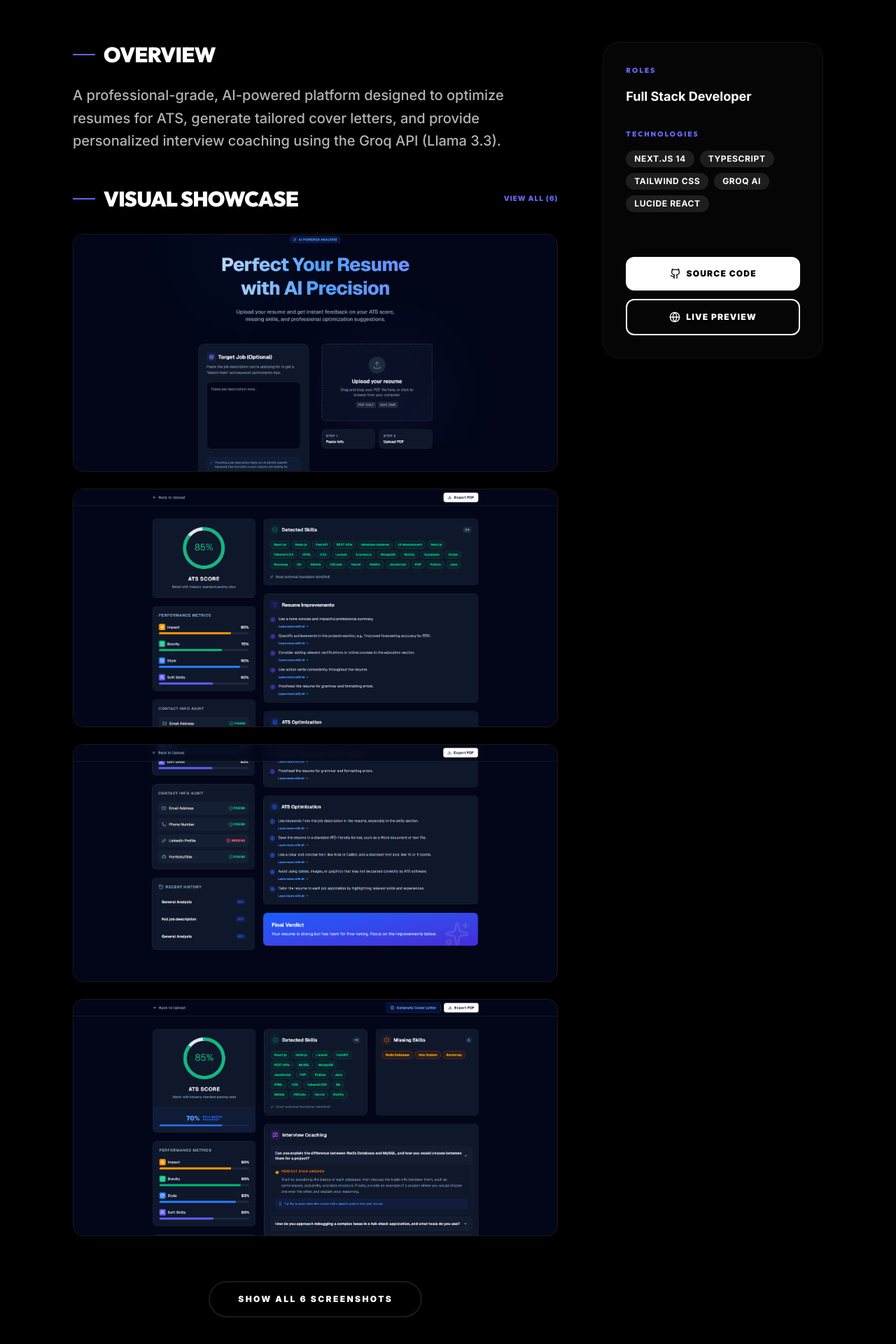
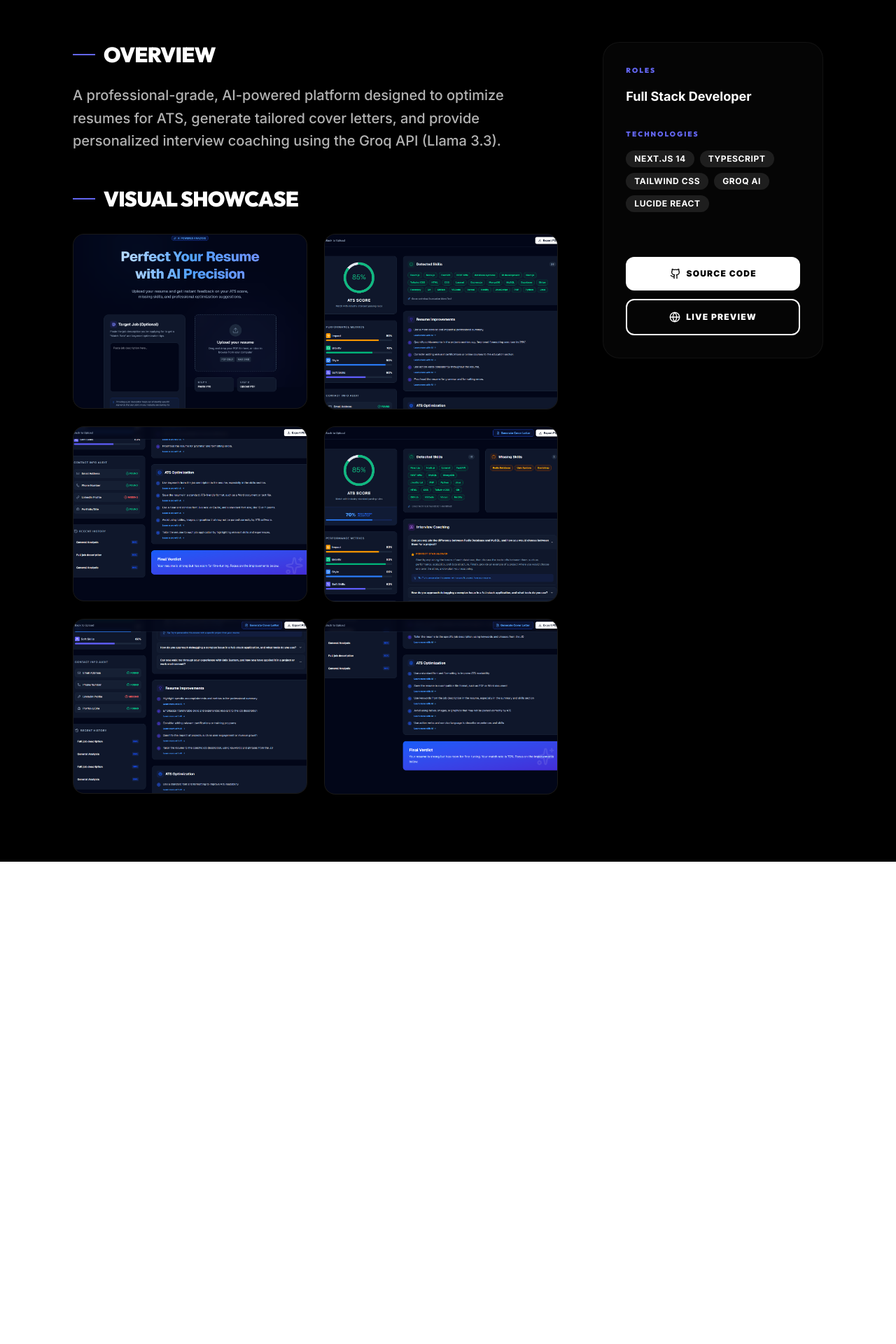
Before and after one commit to Minel03/React-Portfolio, a React (Vite) app: page /project/ai-resume-analyzer in a window 1280 px wide. Shown: the part 564-2484 px from the top of the page at 70% size. After the commit the page ends 1795 px from the top, so only its background shows below. Built offline with nearby package versions, Linux system fonts and the light colour scheme.

Commit message:
feat: add dynamic project detail page with image carousel and tech stack display

```diff
--- a/src/pages/Project.jsx
+++ b/src/pages/Project.jsx
@@ -37,11 +37,7 @@ const Project = () => {
 
   const techStack = project.language.split(',').map((tech) => tech.trim());
 
-  const [showAllImages, setShowAllImages] = useState(false);
-  const initialImageCount = 4;
-  const displayedImages = showAllImages
-    ? project.images
-    : project.images.slice(0, initialImageCount);
+
 
   return (
     <motion.div
@@ -121,41 +117,23 @@ const Project = () => {
                 <span className='w-8 h-[2px] bg-accent'></span>
                 Visual Showcase
               </h2>
-              {totalImages > initialImageCount && (
-                <button
-                  onClick={() => setShowAllImages(!showAllImages)}
-                  className='text-[10px] font-black uppercase tracking-widest text-accent hover:underline'>
-                  {showAllImages ? 'Show Less' : `View All (${totalImages})`}
-                </button>
-              )}
             </div>
-            <div className='grid grid-cols-1 gap-6'>
-              {displayedImages.map((img, i) => (
+            <div className='grid grid-cols-1 md:grid-cols-2 gap-6'>
+              {project.images.map((img, i) => (
                 <motion.div
                   key={i}
                   initial={{ opacity: 0, y: 30 }}
                   whileInView={{ opacity: 1, y: 0 }}
                   viewport={{ once: true }}
-                  className='rounded-2xl overflow-hidden bg-black/5 dark:bg-white/5 border border-black/5 dark:border-white/5'>
+                  className='rounded-2xl overflow-hidden bg-black/5 dark:bg-white/5 border border-black/5 dark:border-white/5 group aspect-[4/3]'>
                   <img
                     src={img}
                     alt={`${project.title} screenshot ${i}`}
-                    className='w-full h-auto'
+                    className='w-full h-full object-cover group-hover:scale-105 transition-transform duration-700 ease-[cubic-bezier(0.16,1,0.3,1)]'
                   />
                 </motion.div>
               ))}
             </div>
-            {totalImages > initialImageCount && (
-              <div className='flex justify-center pt-8'>
-                <button
-                  onClick={() => setShowAllImages(!showAllImages)}
-                  className='px-10 py-4 border-2 border-black/10 dark:border-white/10 rounded-full font-black uppercase tracking-[0.2em] text-xs hover:bg-black hover:text-white dark:hover:bg-white dark:hover:text-black transition-all'>
-                  {showAllImages
-                    ? 'Show Less'
-                    : `Show All ${totalImages} Screenshots`}
-                </button>
-              </div>
-            )}
           </section>
         </div>
 
```
